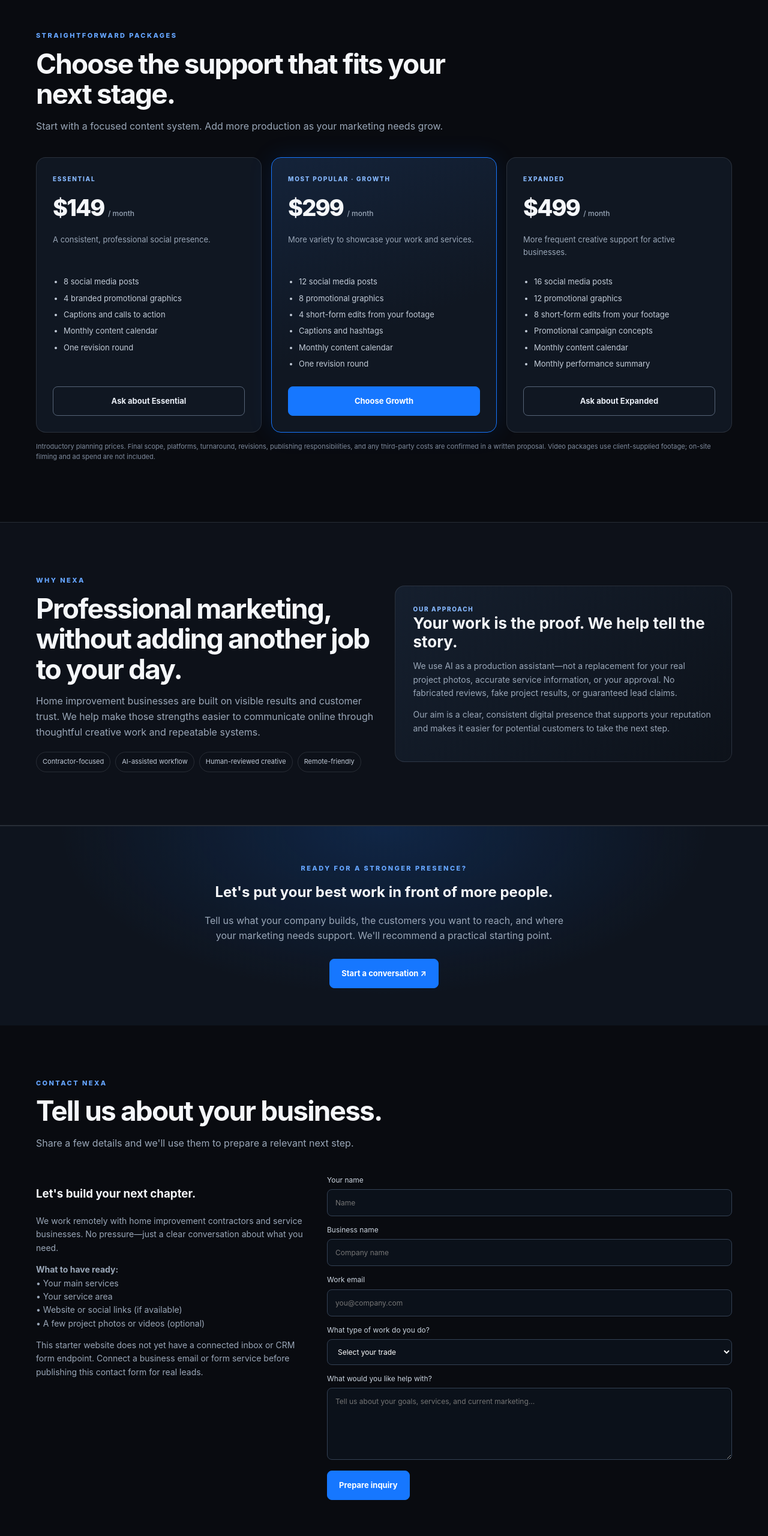
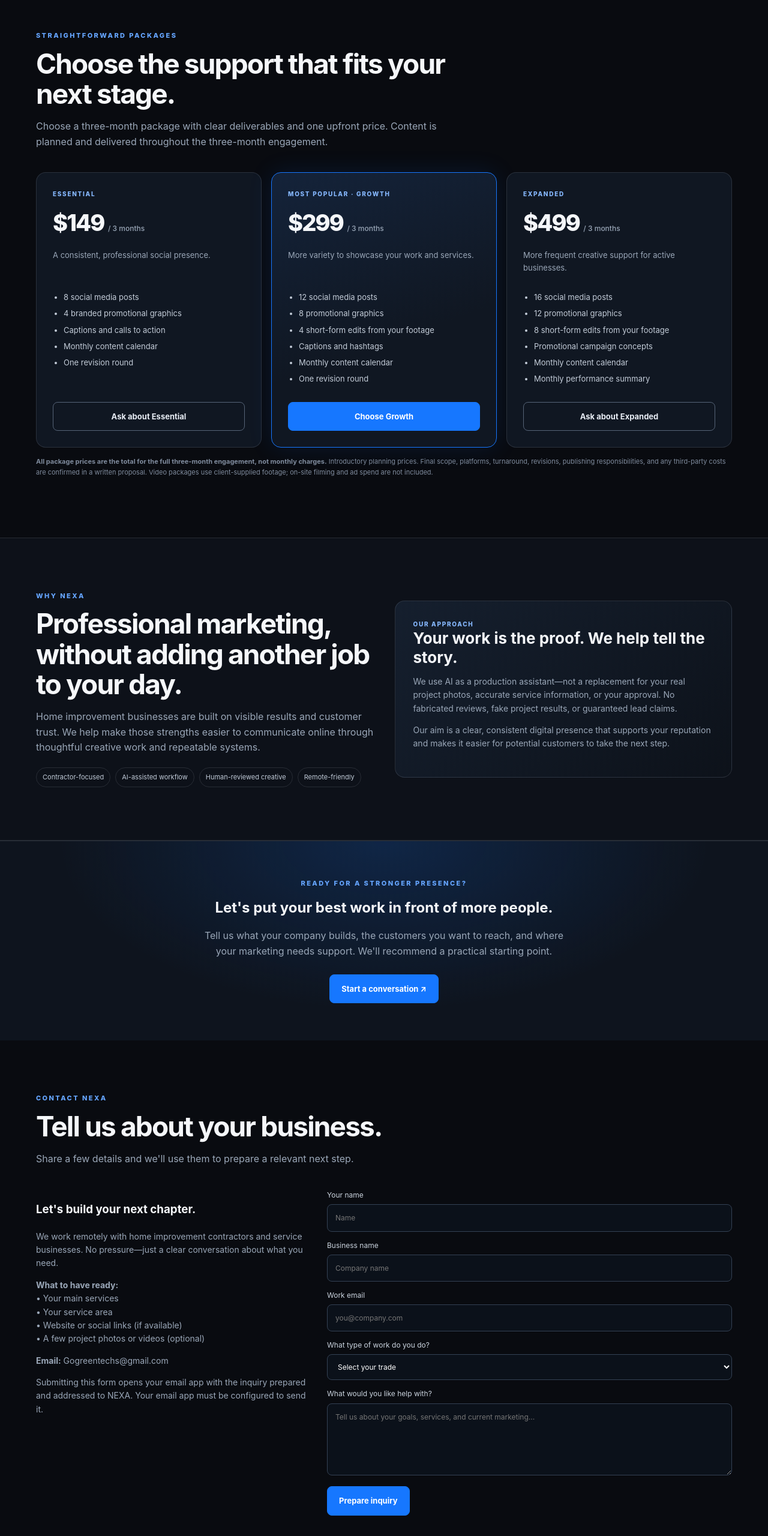
Before and after one commit to jelahn/nexa-digital-studio, a plain HTML site: page index.html in a window 1280 px wide. Shown: the part 2235-4795 px from the top of the page at 60% size. Drawn offline with Linux system fonts and the light colour scheme.

Commit message:
Add files via upload

```diff
--- a/index.html
+++ b/index.html
@@ -44,19 +44,19 @@
 <div class="step"><div class="num">03 / CREATE</div><h3>Build your content</h3><p>We develop the agreed graphics, captions, content plan, and edits for your review.</p></div>
 <div class="step"><div class="num">04 / DELIVER</div><h3>Review and publish</h3><p>You approve the content. We deliver the final files and agreed publishing support.</p></div>
 </div></div></section>
-<section class="section" id="pricing"><div class="wrap"><div class="section-head"><div class="eyebrow">Straightforward packages</div><h2>Choose the support that fits your next stage.</h2><p class="lead">Start with a focused content system. Add more production as your marketing needs grow.</p></div>
+<section class="section" id="pricing"><div class="wrap"><div class="section-head"><div class="eyebrow">Straightforward packages</div><h2>Choose the support that fits your next stage.</h2><p class="lead">Choose a three-month package with clear deliverables and one upfront price. Content is planned and delivered throughout the three-month engagement.</p></div>
 <div class="pricing">
-<article class="price-card"><div class="tag">Essential</div><div class="price">$149 <small>/ month</small></div><p>A consistent, professional social presence.</p><ul><li>8 social media posts</li><li>4 branded promotional graphics</li><li>Captions and calls to action</li><li>Monthly content calendar</li><li>One revision round</li></ul><a class="btn ghost" href="#contact" data-package="Essential">Ask about Essential</a></article>
-<article class="price-card featured"><div class="tag">Most popular · Growth</div><div class="price">$299 <small>/ month</small></div><p>More variety to showcase your work and services.</p><ul><li>12 social media posts</li><li>8 promotional graphics</li><li>4 short-form edits from your footage</li><li>Captions and hashtags</li><li>Monthly content calendar</li><li>One revision round</li></ul><a class="btn" href="#contact" data-package="Growth">Choose Growth</a></article>
-<article class="price-card"><div class="tag">Expanded</div><div class="price">$499 <small>/ month</small></div><p>More frequent creative support for active businesses.</p><ul><li>16 social media posts</li><li>12 promotional graphics</li><li>8 short-form edits from your footage</li><li>Promotional campaign concepts</li><li>Monthly content calendar</li><li>Monthly performance summary</li></ul><a class="btn ghost" href="#contact" data-package="Expanded">Ask about Expanded</a></article>
-</div><p class="note">Introductory planning prices. Final scope, platforms, turnaround, revisions, publishing responsibilities, and any third-party costs are confirmed in a written proposal. Video packages use client-supplied footage; on-site filming and ad spend are not included.</p></div></section>
+<article class="price-card"><div class="tag">Essential</div><div class="price">$149 <small>/ 3 months</small></div><p>A consistent, professional social presence.</p><ul><li>8 social media posts</li><li>4 branded promotional graphics</li><li>Captions and calls to action</li><li>Monthly content calendar</li><li>One revision round</li></ul><a class="btn ghost" href="#contact" data-package="Essential">Ask about Essential</a></article>
+<article class="price-card featured"><div class="tag">Most popular · Growth</div><div class="price">$299 <small>/ 3 months</small></div><p>More variety to showcase your work and services.</p><ul><li>12 social media posts</li><li>8 promotional graphics</li><li>4 short-form edits from your footage</li><li>Captions and hashtags</li><li>Monthly content calendar</li><li>One revision round</li></ul><a class="btn" href="#contact" data-package="Growth">Choose Growth</a></article>
+<article class="price-card"><div class="tag">Expanded</div><div class="price">$499 <small>/ 3 months</small></div><p>More frequent creative support for active businesses.</p><ul><li>16 social media posts</li><li>12 promotional graphics</li><li>8 short-form edits from your footage</li><li>Promotional campaign concepts</li><li>Monthly content calendar</li><li>Monthly performance summary</li></ul><a class="btn ghost" href="#contact" data-package="Expanded">Ask about Expanded</a></article>
+</div><p class="note"><strong>All package prices are the total for the full three-month engagement, not monthly charges.</strong> Introductory planning prices. Final scope, platforms, turnaround, revisions, publishing responsibilities, and any third-party costs are confirmed in a written proposal. Video packages use client-supplied footage; on-site filming and ad spend are not included.</p></div></section>
 <section class="section alt" id="about"><div class="wrap proof">
 <div><div class="eyebrow">Why NEXA</div><h2>Professional marketing, without adding another job to your day.</h2><p class="lead">Home improvement businesses are built on visible results and customer trust. We help make those strengths easier to communicate online through thoughtful creative work and repeatable systems.</p><div class="pillrow"><span class="pill">Contractor-focused</span><span class="pill">AI-assisted workflow</span><span class="pill">Human-reviewed creative</span><span class="pill">Remote-friendly</span></div></div>
 <div class="proof-panel"><div class="tag">Our approach</div><strong>Your work is the proof. We help tell the story.</strong><p>We use AI as a production assistant—not a replacement for your real project photos, accurate service information, or your approval. No fabricated reviews, fake project results, or guaranteed lead claims.</p><p>Our aim is a clear, consistent digital presence that supports your reputation and makes it easier for potential customers to take the next step.</p></div>
 </div></section>
 <section class="cta"><div class="wrap"><div class="eyebrow">Ready for a stronger presence?</div><h2>Let's put your best work in front of more people.</h2><p>Tell us what your company builds, the customers you want to reach, and where your marketing needs support. We'll recommend a practical starting point.</p><a class="btn" href="#contact">Start a conversation ↗</a></div></section>
 <section class="section" id="contact"><div class="wrap"><div class="section-head"><div class="eyebrow">Contact NEXA</div><h2>Tell us about your business.</h2><p class="lead">Share a few details and we'll use them to prepare a relevant next step.</p></div>
-<div class="contact-grid"><div class="contact-info"><h3>Let's build your next chapter.</h3><p>We work remotely with home improvement contractors and service businesses. No pressure—just a clear conversation about what you need.</p><p><strong>What to have ready:</strong><br>• Your main services<br>• Your service area<br>• Website or social links (if available)<br>• A few project photos or videos (optional)</p><p class="form-note">This starter website does not yet have a connected inbox or CRM form endpoint. Connect a business email or form service before publishing this contact form for real leads.</p></div>
+<div class="contact-grid"><div class="contact-info"><h3>Let's build your next chapter.</h3><p>We work remotely with home improvement contractors and service businesses. No pressure—just a clear conversation about what you need.</p><p><strong>What to have ready:</strong><br>• Your main services<br>• Your service area<br>• Website or social links (if available)<br>• A few project photos or videos (optional)</p><p><strong>Email:</strong> <a href="mailto:Gogreentechs@gmail.com">Gogreentechs@gmail.com</a></p><p class="form-note">Submitting this form opens your email app with the inquiry prepared and addressed to NEXA. Your email app must be configured to send it.</p></div>
 <form class="form" id="contactForm">
 <label>Your name<input name="name" required placeholder="Name"></label>
 <label>Business name<input name="business" required placeholder="Company name"></label>
@@ -77,9 +77,9 @@ document.getElementById('contactForm').addEventListener('submit',e=>{
  e.preventDefault();
  const d=Object.fromEntries(new FormData(e.target).entries());
  const subject=encodeURIComponent('NEXA website inquiry — '+d.business);
- const body=encodeURIComponent('Name: '+d.name+'\nBusiness: '+d.business+'\nEmail: '+d.email+'\nTrade: '+d.trade+'\n\nMessage:\n'+d.message+'\n\nConnect a real business email address in this website before launch.');
- document.getElementById('formStatus').textContent='Your email app will open with a prepared inquiry. Add NEXA’s real business email address before launch.';
- window.location.href='mailto:REPLACE_WITH_BUSINESS_EMAIL?subject='+subject+'&body='+body;
+ const body=encodeURIComponent('Name: '+d.name+'\nBusiness: '+d.business+'\nEmail: '+d.email+'\nTrade: '+d.trade+'\n\nMessage:\n'+d.message);
+ document.getElementById('formStatus').textContent='Opening your email app with the inquiry addressed to NEXA.';
+ window.location.href='mailto:Gogreentechs@gmail.com?subject='+subject+'&body='+body;
 });
 </script>
 </body></html>
```
Also changed, not shown: 1 other file.
